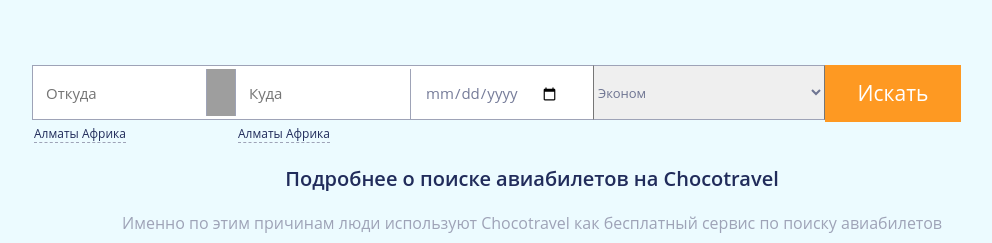
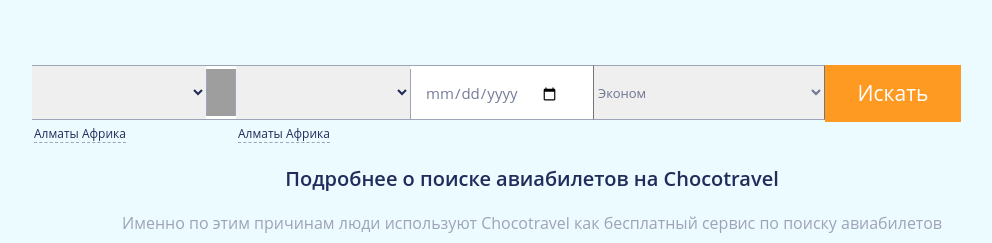
Before and after one commit to dremedys/choco-travel, a PHP site: page / in a window 1280 px wide; the page is wider, and only the part inside the window is pictured. Shown: the part 559-802 px from the top of that part, without its empty margins (108-1100 px from the left). Run offline with PHP 8.4, Linux system fonts and the light colour scheme; tables that the repository leaves empty or names only in its code hold one stand-in row (values such as "Sample post"); grey boxes are pictures that could not be loaded.

Commit message:
feat: show results

```diff
--- a/index.php
+++ b/index.php
@@ -1,3 +1,10 @@
+<?php
+    session_start();
+    require_once "db.php";
+    $cities = mysqli_query($conn, "select * from cities");
+    // if(isset($_POST['from'])){
+    //     $cities = mysqli_query($conn, "select * from cities where id != " . $_POST['1']);
+?>
 <!DOCTYPE html>
 <html lang="en">
 <head>
@@ -5,24 +12,61 @@
     <title>Title</title>
     <link href="styles/common.css" rel="stylesheet"/>
     <link href="styles/index.css" rel="stylesheet"/>
+    <style>
+        .select-city {
+            width: 174px;
+            height: 55px;
+            line-height: 20px;
+            text-overflow: ellipsis;
+            white-space: nowrap;
+            overflow: hidden;
+            color: rgba(0, 13, 67, .87);
+            font-size: 15px;
+            float: left;
+            padding: 0 20px 0 13px;
+            border: 1px solid var(--color-gray);
+        }
+    </style>
 </head>
 <body>
 <div class="main-layout">
     <div class="container">
         <h1 class="title">Авиабилеты в Казахстане</h1>
-        <div class="search">
+        <form action="index-result.php" method="POST" class="search">
             <div class="search__input">
-                <input type="text" style="border-right:none;" placeholder="Откуда"/>
+                <select
+                    class="select-city"
+                    name="from"
+                    style="border-left: none; border-right: none"
+                    placeholder="Откуда"
+                    id="from"
+                >
+                    <option value=""></option>
+                    <?php foreach($cities as $city) : ?>
+                        <option value="<?php echo $city['id']?>"> <?php echo $city['name'] ?></option>
+                    <?php endforeach; ?>
+                </select>
                 <p class="example">
                     <span>Алматы</span>
                     <span>Африка</span>
                 </p>
             </div>
-            <button class="search__swap">
+            <div class="search__swap" id="swap" >
                 <div></div>
-            </button>
+            </div>
             <div class="search__input">
-                <input style="border-left: none; border-right: none" placeholder="Куда" type="text"/>
+                <select
+                    class="select-city"
+                    style="border-left: none; border-right: none"
+                    placeholder="Куда"
+                    name="to"
+                    id="to"
+                >
+                    <option value=""></option>
+                    <?php foreach($cities as $city) : ?>
+                        <option value="<?php echo $city['id']?>"> <?php echo $city['name'] ?></option>
+                    <?php endforeach; ?>
+                </select>
                 <p class="example">
                     <span>Алматы</span>
                     <span>Африка</span>
@@ -31,24 +75,21 @@
             <div class="search-form__date_choose">
                 <div class="search-form__date_choose__event"></div>
                 <div class="left-line"></div>
-                <input class="event__input-no" placeholder="Дата" type="date">
-                <!--                <div class="event__input-no">Дата</div>-->
+                <input name="flight_date" class="event__input-no" id="date" placeholder="Дата" type="date">
                 <div class="clear"></div>
             </div>
-            <select class="search-form__passengers">
+            <select class="search-form__passengers" name="type">
                 <div class="left-line"></div>
                 <div class="psngrs_type">Класс</div>
                 <div class="psngrs_number">Эконом</div>
-                <option value="efwwf">Эконом</option>
-                <option value="efwwf">Бизнес</option>
-                <option value="efwwf">Комфорт+</option>
-
+                <option value="Econom">Эконом</option>
+                <option value="Business">Бизнес</option>
+                <option value="Comfort">Комфорт+</option>
             </select>
-            <button class="search__submit">
-                <a href="./index-result.html">Искать</a>
+            <button type="submit" class="search__submit">
+                Искать
             </button>
-        </div>
-
+        </form>
         <div class="advantages">
             <h2 class="adv__title">Подробнее о поиске авиабилетов на Chocotravel</h2>
             <h3 class="adv__subtitle">Именно по этим причинам люди используют Chocotravel как бесплатный сервис по
@@ -95,7 +136,6 @@
                 </li>
             </ul>
         </div>
-
         <div class="subscript">
             <img src="https://www.chocotravel.com/media/v3/media/images/subscribe-icon.svg" alt="">
             <p>Подпишитесь на рассылку и будьте в курсе всех самых выгодных цен и интересных новостей!</p>
@@ -104,7 +144,6 @@
                 <button>Подписаться</button>
             </form>
         </div>
-
         <div class="about-us">
             <p>Часто сталкиваетесь с необходимостью купить билеты на самолет? Думали ли Вы о том,как было бы здорово,
                 если бы бронирование авиабилетов занимало всего 5 минут? Теперь это стало реально! Благодаря сервису
@@ -121,7 +160,6 @@
             <p>3. Множество способов оплаты.</p>
             <p>Вы можете оплатить покупку любым удобным для вас способом</p>
         </div>
-
         <div class="media">
             <header class="media__header">СМИ о нас</header>
             <ul class="media__list">
@@ -147,7 +185,6 @@
                 </li>
             </ul>
         </div>
-
         <div class="app">
             <div class="app__left">
                 <img src="https://www.chocotravel.com/media/v3/media/images/mainpage/download-app.png" alt="">
@@ -175,8 +212,32 @@
         </div>
     </div>
 </div>
+
+<script>
+    const sw = document.getElementById("swap").addEventListener('click', (e) => {
+        const from = document.getElementById("from").value;
+        const to = document.getElementById("to").value;
+        document.getElementById("from").value = to;
+        document.getElementById("to").value = from;
+    })
+
+    const id = document.getElementById("date");
+    var today = new Date();
+    var dd = today.getDate();
+    var mm = today.getMonth() + 1; //January is 0!
+    var yyyy = today.getFullYear();
+
+    if (dd < 10) {
+        dd = '0' + dd;
+    }
+    if (mm < 10) {
+        mm = '0' + mm;
+    }
+    today = yyyy + '-' + mm + '-' + dd;
+    document.getElementById("date").setAttribute("min", today);
+
+</script>
 <script src="./js/index.js"></script>
-
 <script src="./js/main-layout.js"></script>
 </body>
 </html>
--- a/styles/index.css
+++ b/styles/index.css
@@ -30,6 +30,20 @@
 }
 
 .search__input input {
+    width: 174px;
+    height: 55px;
+    line-height: 20px;
+    text-overflow: ellipsis;
+    white-space: nowrap;
+    overflow: hidden;
+    color: rgba(0, 13, 67, .87);
+    font-size: 15px;
+    float: left;
+    padding: 0 20px 0 13px;
+    border: 1px solid var(--color-gray);
+}
+
+.select-city {
     width: 174px;
     height: 55px;
     line-height: 20px;
```
Also changed, not shown: index-result.html (deleted, +0 -55 lines), index-result.php (added, +74 -0 lines), payment.php (added).
